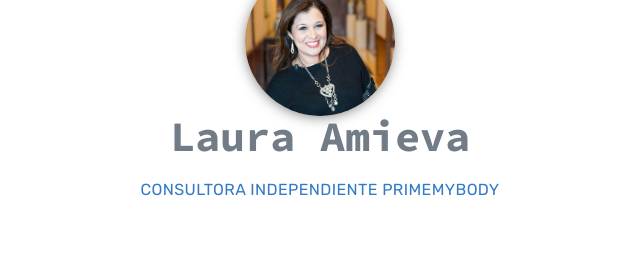
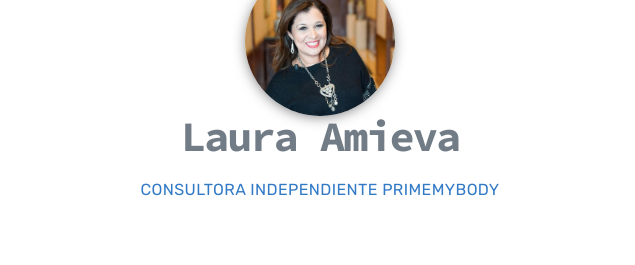
Before and after one commit to DavidResendizz/presentate, a plain HTML site: page laura.html in a window 1280 px wide. Shown: the part 154-419 px from the top of the page, 0-635 px from the left. Drawn offline with nearby package versions, Linux system fonts and the light colour scheme; some packages are replaced by stand-ins of ours; a script that the page names is missing; a web font is replaced by a local one.

Commit message:
Update laura.html

```diff
--- a/laura.html
+++ b/laura.html
@@ -92,7 +92,7 @@
                           <div class="photo1">
                             <img src="laura.jpg" id="photo1">
                           </div>
-                     <span class="tagline">Laura Amieva</span>
+                     <span class="tagline name">Laura Amieva</span>
                      <h1>Consultora Independiente PrimeMyBody</h1>
 
                 </div>
```
